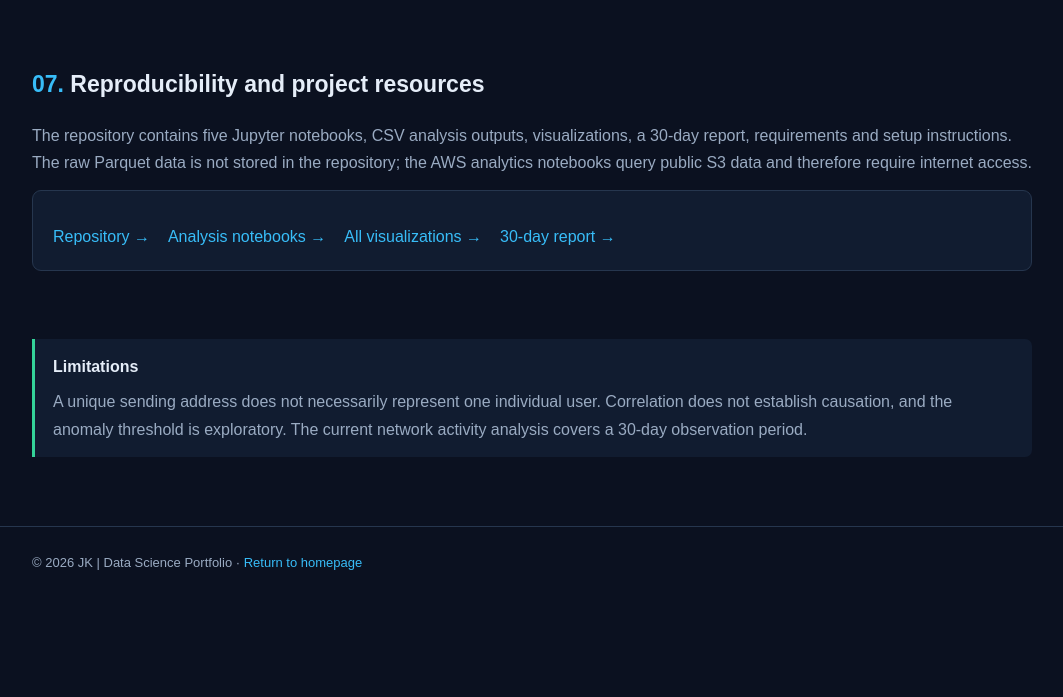
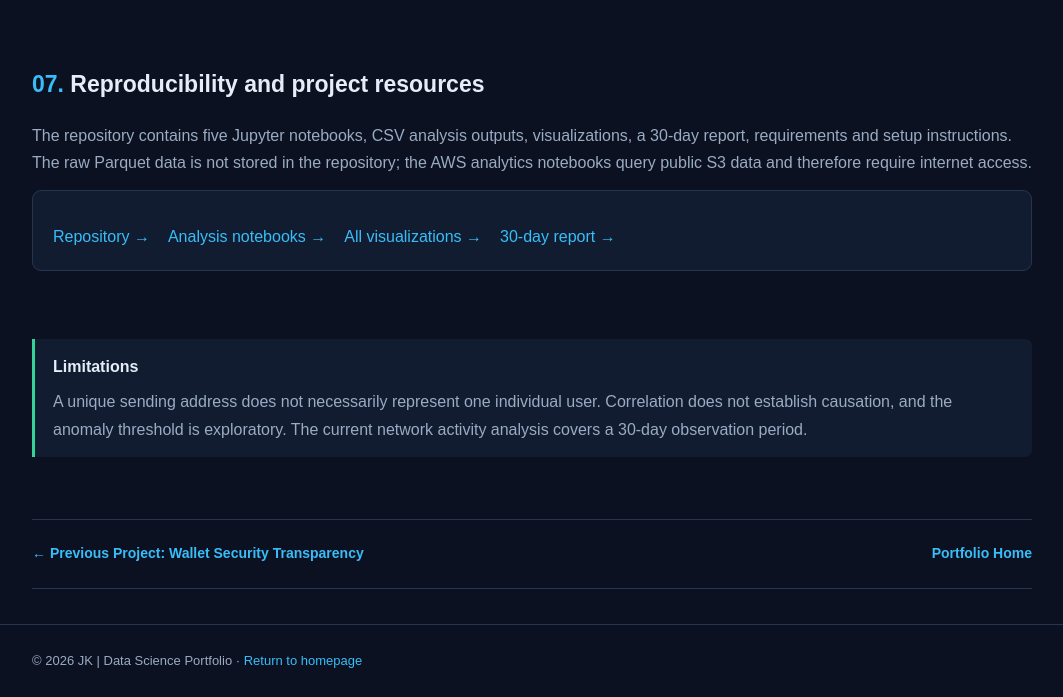
Before and after one commit to jkisfahani/jkisfahani.github.io, a plain HTML site: page onchain-analytics.html in a window 1280 px wide. Shown: the part 2962-3659 px from the top of the page, without its empty margins (108-1171 px from the left). Before the commit the page ends 3561 px from the top, so only its background shows below. Drawn offline with Linux system fonts and the light colour scheme.

Commit message:
Add navigation between portfolio projects

```diff
--- a/onchain-analytics.html
+++ b/onchain-analytics.html
@@ -20,6 +20,8 @@
     .visuals{display:grid;grid-template-columns:repeat(auto-fit,minmax(280px,1fr));gap:18px}.visuals img{width:100%;height:auto;border:1px solid var(--border);border-radius:7px;background:#fff}
     .visuals p{font-size:14px;margin-top:8px}.links{display:flex;gap:18px;flex-wrap:wrap;margin-top:12px}
     .callout{border-left:3px solid var(--green);padding:14px 18px;background:var(--panel);border-radius:0 7px 7px 0}
+    .project-navigation{display:flex;justify-content:space-between;gap:16px;flex-wrap:wrap;padding:22px 0;border-top:1px solid var(--border);border-bottom:1px solid var(--border);margin-top:28px}
+    .project-navigation a{font-size:14px;font-weight:bold}
     footer{border-top:1px solid var(--border);padding:25px 0;margin-top:35px;color:var(--muted);font-size:13px}
   </style>
 </head>
@@ -112,6 +114,10 @@
     </div></div>
   </section>
   <section><div class="callout"><strong>Limitations</strong><p style="margin:8px 0 0">A unique sending address does not necessarily represent one individual user. Correlation does not establish causation, and the anomaly threshold is exploratory. The current network activity analysis covers a 30-day observation period.</p></div></section>
+  <nav class="project-navigation" aria-label="Project navigation">
+    <a href="wallet-security.html">← Previous Project: Wallet Security Transparency</a>
+    <a href="index.html">Portfolio Home</a>
+  </nav>
 </main>
 <footer><div class="container">© 2026 JK | Data Science Portfolio · <a href="index.html">Return to homepage</a></div></footer>
 </body>
```
